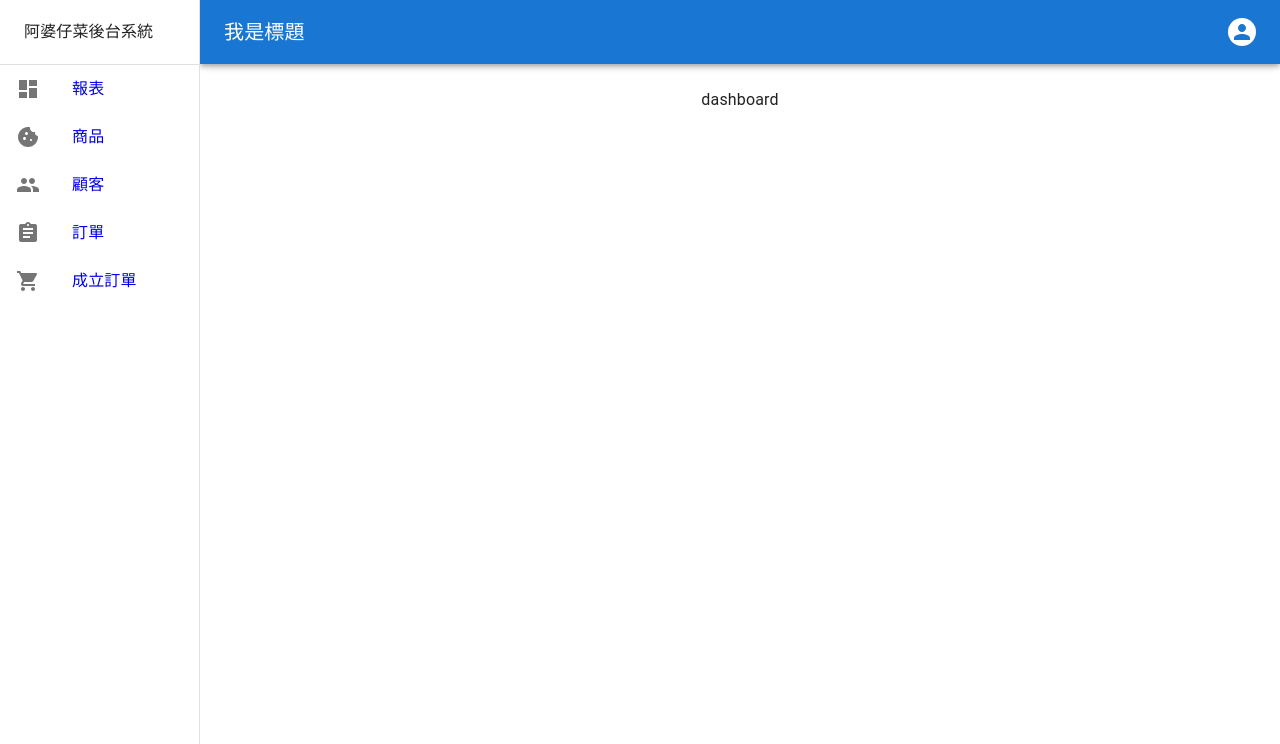
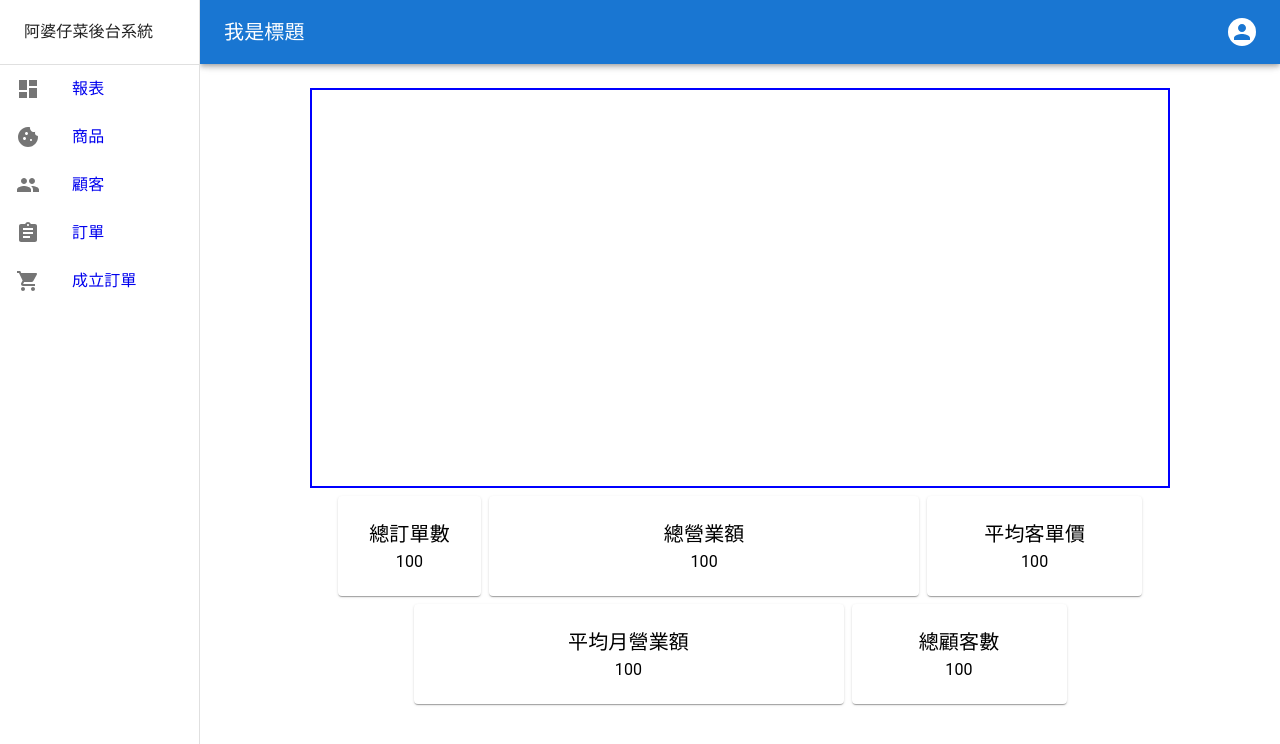
Before and after one commit to ykf2020/apoatsai_frontend, a Next.js app: page /dashboard in a window 1280 px wide. Both pictures are taken after a click on the button "登入". Shown: the top 744 px of the page. Built offline with nearby package versions, Linux system fonts and the light colour scheme.

Commit message:
dashboard

```diff
--- a/src/pages/dashboard/index.js
+++ b/src/pages/dashboard/index.js
@@ -1,5 +1,65 @@
+import { Typography } from "@mui/material";
+import Grid from "@mui/material/Grid";
+import Paper from "@mui/material/Paper";
+
+const rows = [
+  {
+    title: "總訂單數",
+    content: "100",
+    portion: 2
+  },
+  {
+    title: "總營業額",
+    content: "100",
+    portion: 6
+  },
+  {
+    title: "平均客單價",
+    content: "100",
+    portion: 3
+  },
+  {
+    title: "平均月營業額",
+    content: "100",
+    portion: 6
+  },
+  {
+    title: "總顧客數",
+    content: "100",
+    portion: 3
+  },
+]
+
+export function Block({title, content, portion}) {
+  return (
+    <Paper
+      component={Grid}
+      item
+      container
+      justifyContent="center"
+      alignItems="center"
+      direction="column"
+      xs={portion}
+      sx={{ height: "100px" }}
+    >
+      <Typography variant="h6" color="black">{title}</Typography>
+      <Typography variant="p" color="black">{content}</Typography>
+    </Paper>
+  )
+
+}
+
 export default function Dashboard() {
   return (
-    <span>dashboard</span>
-  )
+    <Grid item container xs={10} justifyContent="center" gap={1}>
+      <Grid xs={12} sx={{border: '2px solid blue', height: '400px'}}>
+      </Grid>
+      {rows.map((row) => {
+        return (
+          <Block key={row.title} title={row.title} content={row.content} portion={row.portion}/>
+        )
+
+      })}
+    </Grid>
+  );
 }
```
